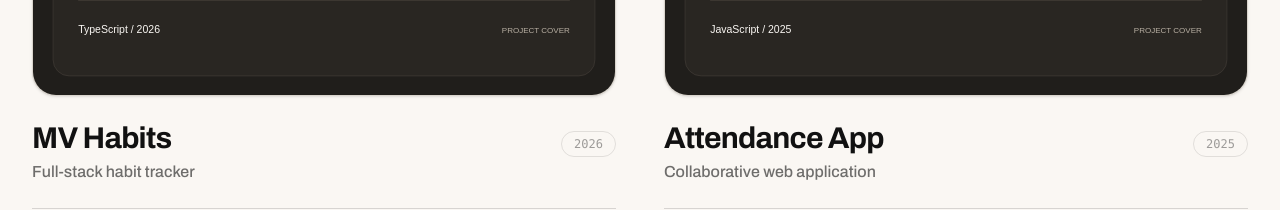
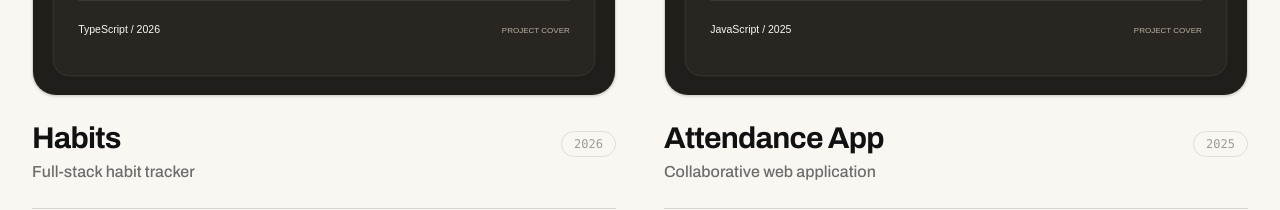
Before and after one commit to mohan-codebase/portfolio, a Next.js app: page /work in a window 1280 px wide. Shown: the part 860-1070 px from the top of the page. Built offline with nearby package versions, Linux system fonts and the light colour scheme; no server answers.

Commit message:
Rename MV Habits to Habits

```diff
--- a/app/about/page.tsx
+++ b/app/about/page.tsx
@@ -29,7 +29,7 @@ export default function AboutPage() {
       <section className="mt-12 rounded-3xl border border-black/10 p-8 dark:border-white/10 sm:p-12">
         <p className="section-kicker mb-4">Building in public</p>
         <h2 className="mb-5 text-3xl font-semibold tracking-tight">From frontend studies to full-stack applications.</h2>
-        <p className="max-w-3xl leading-relaxed text-black/65 dark:text-white/65">My public work includes MV Habits, a Next.js and Supabase habit tracker, an attendance app built collaboratively with Schools of Techies students, and responsive HTML, CSS, and Bootstrap projects.</p>
+        <p className="max-w-3xl leading-relaxed text-black/65 dark:text-white/65">My public work includes Habits, a Next.js and Supabase habit tracker, an attendance app built collaboratively with Schools of Techies students, and responsive HTML, CSS, and Bootstrap projects.</p>
         <ul className="my-6 flex flex-wrap gap-2">{githubProfile.technologies.map((technology) => <li key={technology} className="rounded-full border border-black/15 px-4 py-2 text-sm dark:border-white/15">{technology}</li>)}</ul>
         <a href={githubProfile.url} target="_blank" rel="noopener noreferrer" className="underline underline-offset-4">Explore @{githubProfile.username} on GitHub ↗</a>
       </section>
--- a/app/work/page.tsx
+++ b/app/work/page.tsx
@@ -7,7 +7,7 @@ import Image from 'next/image';
 import { ArrowUpRight } from 'lucide-react';
 import { projects } from '@/data/projects';
 
-export const metadata = pageMetadata('Projects', 'Explore Mohan’s projects, from responsive interfaces to MV Habits, a Next.js and Supabase application.', '/work');
+export const metadata = pageMetadata('Projects', 'Explore Mohan’s projects, from responsive interfaces to Habits, a Next.js and Supabase application.', '/work');
 
 export default function WorkPage() {
   return (
--- a/data/projects.ts
+++ b/data/projects.ts
@@ -19,7 +19,7 @@ export interface Project {
 export const projects: Project[] = [
   {
     "slug": "mv-habbits",
-    "title": "MV Habits",
+    "title": "Habits",
     "category": "Full-stack habit tracker",
     "badge": "Public repository",
     "year": "2026",
```
Also changed, not shown: public/projects/mv-habbits.svg.
